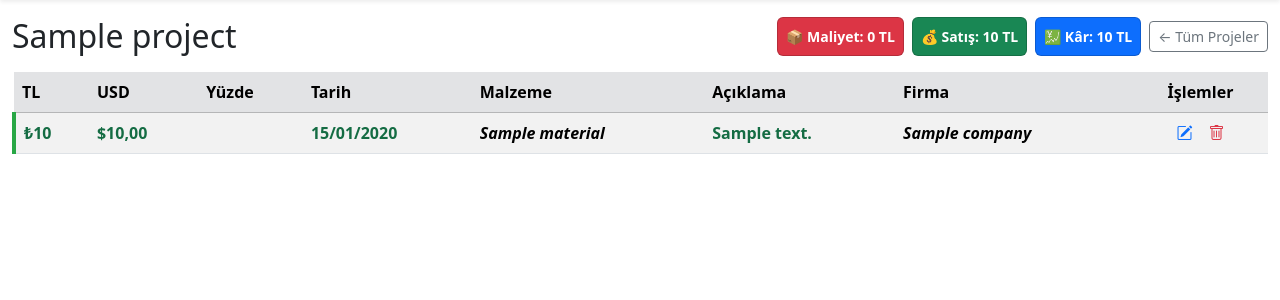
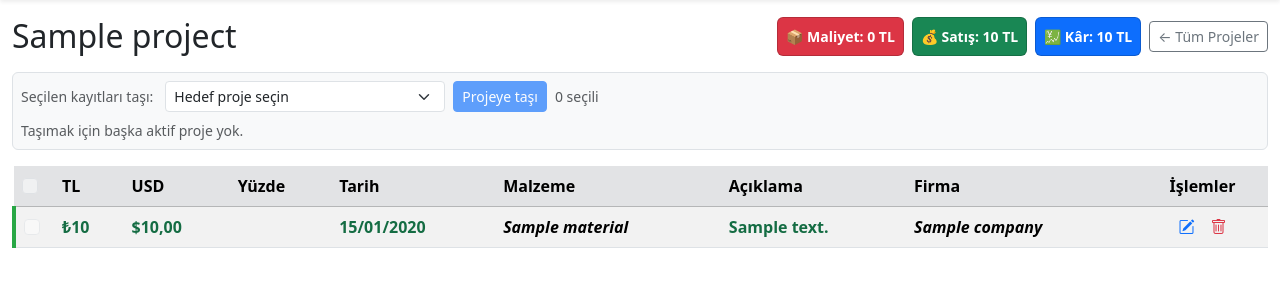
Before and after one commit to fatih-tutar/karesi-machine, a Laravel app: page /projects/1 in a window 1280 px wide. Shown: the part 73-373 px from the top of the page. Run offline with Laravel 12, Linux system fonts and the light colour scheme; a user stored in the database is signed in; data comes from the database, SQL or seed files in the repository; tables that the repository leaves empty hold one stand-in row (values such as "Sample post").

Commit message:
Add bulk project reassignment on project detail.
Select multiple ledger entries and move them to another project in one step.

Co-authored-by: Cursor <cursoragent@cursor.com>

```diff
--- a/app/Http/Controllers/Admin/ProjectController.php
+++ b/app/Http/Controllers/Admin/ProjectController.php
@@ -70,14 +70,48 @@ class ProjectController extends Controller
         $outgoing = (float) $entries->where('type', AccountingEntry::TYPE_EXPENSE)->sum('amount_try');
         $incoming = (float) $entries->where('type', AccountingEntry::TYPE_INCOME)->sum('amount_try');
 
+        $otherProjects = Project::active()
+            ->where('id', '!=', $project->id)
+            ->orderBy('name')
+            ->get(['id', 'name']);
+
         return view('admin.projects.show', [
             'project' => $project,
             'entries' => $entries,
+            'otherProjects' => $otherProjects,
             'outgoing' => $outgoing,
             'incoming' => $incoming,
             'profitPercent' => $outgoing > 0 ? (($incoming - $outgoing) / $outgoing) * 100 : null,
             ...AccountingController::selectLists(),
         ]);
+    }
+
+    public function reassignEntries(Request $request, Project $project): RedirectResponse
+    {
+        abort_if($project->is_deleted, 404);
+
+        $data = $request->validate([
+            'entry_ids' => ['required', 'array', 'min:1'],
+            'entry_ids.*' => ['integer', 'distinct'],
+            'target_project_id' => [
+                'required',
+                'integer',
+                'not_in:'.$project->id,
+                'exists:projects,id',
+            ],
+        ]);
+
+        $target = Project::query()->findOrFail($data['target_project_id']);
+        abort_if($target->is_deleted, 422);
+
+        $updated = AccountingEntry::active()
+            ->where('project_id', $project->id)
+            ->whereIn('id', $data['entry_ids'])
+            ->update(['project_id' => $target->id]);
+
+        return redirect()
+            ->route('projects.show', $project)
+            ->with('status', "{$updated} kayıt «{$target->name}» projesine taşındı.");
     }
 
     public function store(Request $request): RedirectResponse
--- a/resources/views/admin/projects/show.blade.php
+++ b/resources/views/admin/projects/show.blade.php
@@ -24,10 +24,41 @@
     </div>
 </div>
 
+@include('admin.partials.flash')
+
+@if ($entries->isNotEmpty())
+<form method="POST" action="{{ route('projects.entries.reassign', $project) }}" id="bulkReassignForm">
+    @csrf
+    <div class="d-flex flex-wrap align-items-center gap-2 mb-3 p-2 border rounded bg-light">
+        <span class="small text-muted me-1">Seçilen kayıtları taşı:</span>
+        <select name="target_project_id" class="form-select form-select-sm" style="max-width: 280px;" required>
+            <option value="">Hedef proje seçin</option>
+            @foreach ($otherProjects as $other)
+                <option value="{{ $other->id }}" @selected((string) old('target_project_id') === (string) $other->id)>{{ $other->name }}</option>
+            @endforeach
+        </select>
+        <button type="submit" class="btn btn-sm btn-primary" id="bulkReassignBtn" disabled>
+            Projeye taşı
+        </button>
+        <span class="small text-muted" id="bulkSelectedCount">0 seçili</span>
+        @error('entry_ids')
+            <div class="w-100 text-danger small">{{ $message }}</div>
+        @enderror
+        @error('target_project_id')
+            <div class="w-100 text-danger small">{{ $message }}</div>
+        @enderror
+        @if ($otherProjects->isEmpty())
+            <div class="w-100 text-muted small">Taşımak için başka aktif proje yok.</div>
+        @endif
+    </div>
+
     <div class="table-responsive">
         <table class="table table-striped">
             <thead class="table-secondary">
             <tr>
+                <th style="width:2.5rem;">
+                    <input type="checkbox" class="form-check-input" id="selectAllEntries" title="Tümünü seç" @disabled($otherProjects->isEmpty())>
+                </th>
                 <th>TL</th>
                 <th>USD</th>
                 <th>Yüzde</th>
@@ -41,6 +72,15 @@
             <tbody>
             @foreach ($entries as $entry)
                 <tr class="{{ $entry->type == 1 ? 'income-row' : '' }}">
+                    <td>
+                        <input
+                            type="checkbox"
+                            class="form-check-input entry-select"
+                            name="entry_ids[]"
+                            value="{{ $entry->id }}"
+                            @disabled($otherProjects->isEmpty())
+                        >
+                    </td>
                     <td>₺{{ number_format($entry->amount_try, 0, ',', '.') }}</td>
                     <td>${{ number_format((float) $entry->amount_usd, 2, ',', '.') }}</td>
                     <td>
@@ -64,8 +104,61 @@
             </tbody>
         </table>
     </div>
+</form>
+@else
+    <div class="alert alert-light border">Bu projede henüz muhasebe kaydı yok.</div>
+@endif
 
 @foreach ($entries as $entry)
     @include('admin.partials.entry-modals', ['entry' => $entry])
 @endforeach
 @endsection
+
+@push('scripts')
+<script>
+(() => {
+    const form = document.getElementById('bulkReassignForm');
+    if (!form) return;
+
+    const selectAll = document.getElementById('selectAllEntries');
+    const boxes = () => [...form.querySelectorAll('.entry-select')];
+    const btn = document.getElementById('bulkReassignBtn');
+    const countEl = document.getElementById('bulkSelectedCount');
+    const target = form.querySelector('[name="target_project_id"]');
+
+    function refresh() {
+        const selected = boxes().filter((b) => b.checked);
+        const total = boxes().length;
+        countEl.textContent = selected.length + ' seçili';
+        btn.disabled = selected.length === 0 || !target.value;
+        if (selectAll) {
+            selectAll.checked = total > 0 && selected.length === total;
+            selectAll.indeterminate = selected.length > 0 && selected.length < total;
+        }
+    }
+
+    selectAll?.addEventListener('change', () => {
+        boxes().forEach((b) => { b.checked = selectAll.checked; });
+        refresh();
+    });
+
+    form.addEventListener('change', (e) => {
+        if (e.target.classList.contains('entry-select') || e.target === target) refresh();
+    });
+
+    form.addEventListener('submit', (e) => {
+        const n = boxes().filter((b) => b.checked).length;
+        if (n === 0 || !target.value) {
+            e.preventDefault();
+            return;
+        }
+        const name = target.options[target.selectedIndex]?.text || 'hedef proje';
+        if (!confirm(n + ' kaydı «' + name + '» projesine taşımak istiyor musunuz?')) {
+            e.preventDefault();
+        }
+    });
+
+    refresh();
+})();
+</script>
+@endpush
--- a/routes/web.php
+++ b/routes/web.php
@@ -38,6 +38,8 @@ Route::middleware('auth')->group(function () {
 
     Route::resource('materials', MaterialController::class)->only(['index', 'show', 'store', 'update', 'destroy']);
     Route::resource('companies', CompanyController::class)->only(['index', 'show', 'store', 'update', 'destroy']);
+    Route::post('projects/{project}/entries/reassign', [ProjectController::class, 'reassignEntries'])
+        ->name('projects.entries.reassign');
     Route::resource('projects', ProjectController::class)->only(['index', 'show', 'store', 'update', 'destroy']);
     Route::resource('machines', MachineController::class)->only(['index', 'store', 'update', 'destroy']);
 
```
Also changed, not shown: tests/Feature/AdminPagesTest.php (+30 -0 lines). Lines whose indentation alone changed are shown as unchanged.
